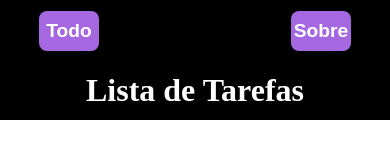
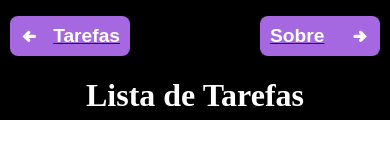
Before and after one commit to lucasjunior24/frontend-todo, a React (Create React App) app: page / in a window 390 px wide. Shown: the top 160 px of the page. Built offline with nearby package versions, Linux system fonts and the light colour scheme; no server answers.

Commit message:
Colocando botão no header

```diff
--- a/src/menu/Header.css
+++ b/src/menu/Header.css
@@ -21,9 +21,15 @@
     color: #fff;
     margin: 10px;
     padding: 10px;
+    min-width: 120px;
 
     cursor: pointer;
+    display: flex;
+    flex-direction: row;
+    align-items: center;
+    justify-content: space-between;
 }
+
 .Header .nav button:hover {
     background-color: rgb(117, 59, 172);
 }
@@ -37,17 +43,10 @@
 @media(max-width: 690px) {
 
     .Header .nav {
-        justify-content: space-between;
+        width: 100%;
         /* color: #fff */
     }
     .Header h1 {
     font-size: 2rem;
     }
 }
-
-@media(max-width: 400px) {
-    .Header .nav button {
-        margin: 0;
-        padding: 0;
-    }
-}
--- a/src/menu/Header.jsx
+++ b/src/menu/Header.jsx
@@ -1,11 +1,21 @@
 import './Header.css'
 import { Link } from 'react-router-dom'
+
+import { TiArrowRightThick, TiArrowLeftThick } from 'react-icons/ti'
 function Header() {
     return (
       <div className="Header">
           <div className='nav'>
-              <Link to='/' ><button>Todo</button></Link>
-              <Link to='/Sobre' ><button>Sobre</button></Link>
+              <Link to='/' >
+                  <button>
+                    < TiArrowLeftThick /><h4> Tarefas</h4>
+                  </button>
+              </Link>
+              <Link to='/Sobre' >
+                  <button>
+                      <h4>Sobre </h4>< TiArrowRightThick />
+                  </button>
+              </Link>
           </div>
           <h1>Lista de Tarefas</h1>
       </div>
```
Also changed, not shown: 1 other file (tests, documents, lock files or other folders).
